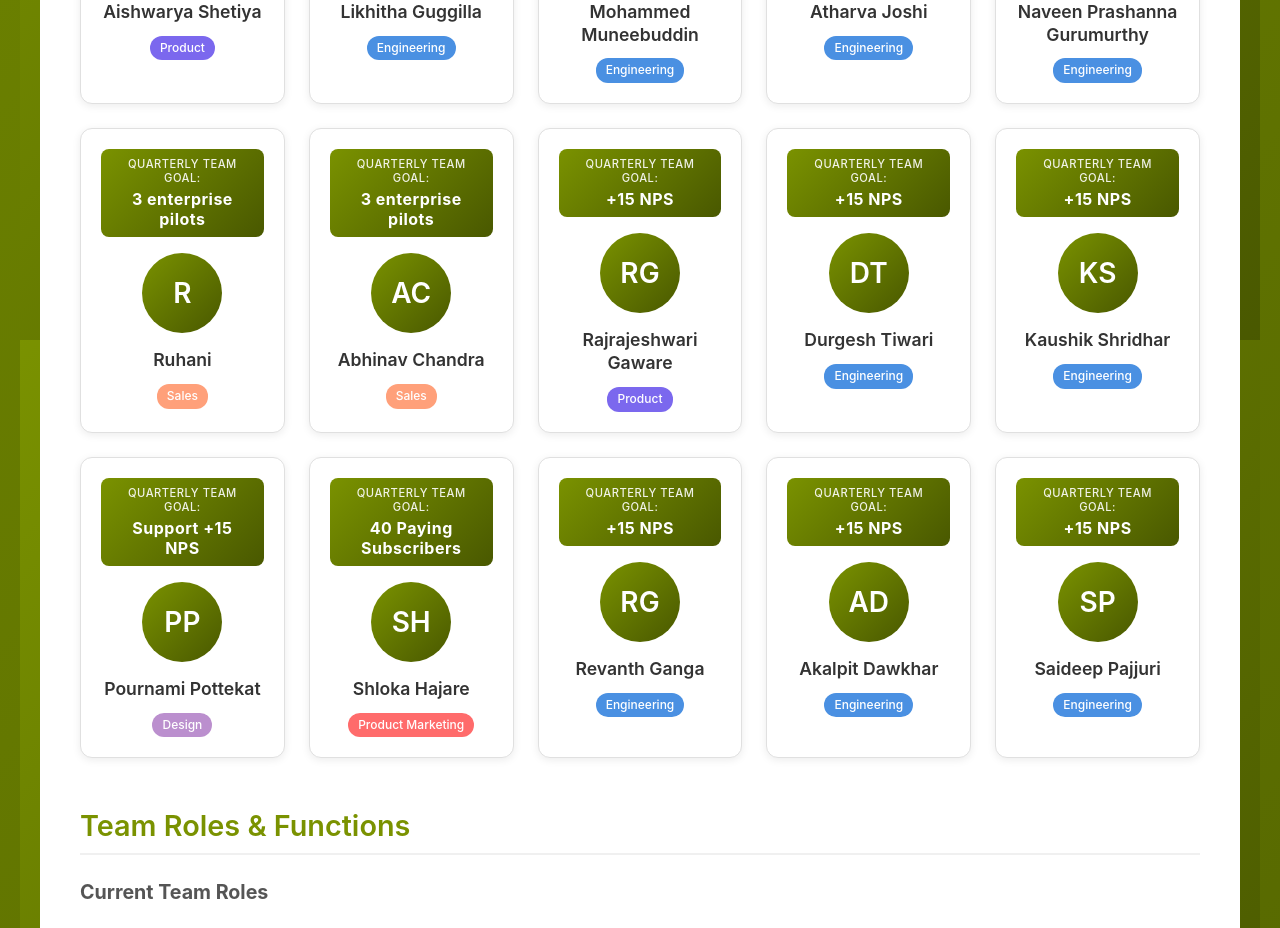
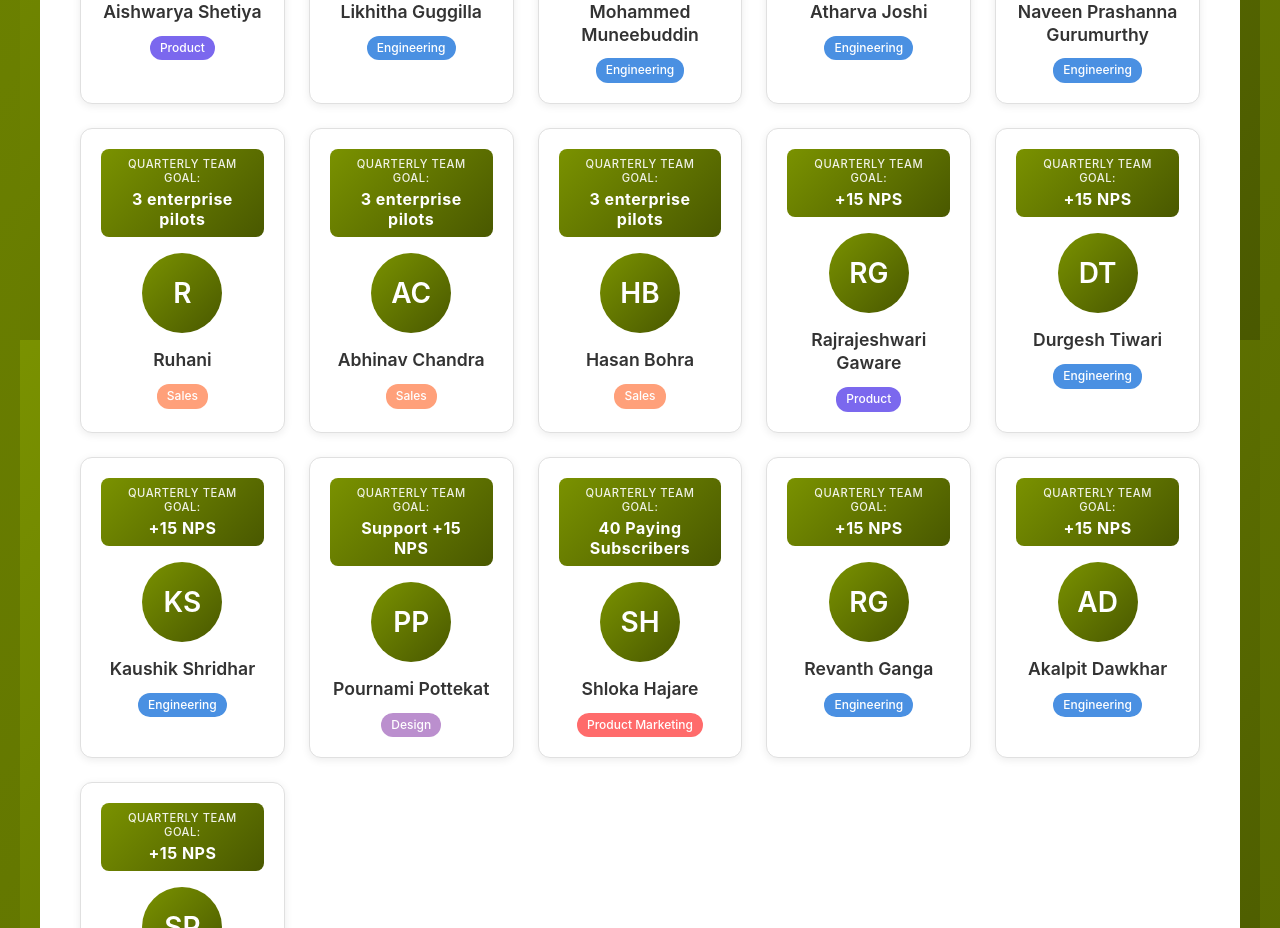
Before and after one commit to AdamKershner/data-room, a React (Vite) app in the folder financial-dashboard/: page /team-execution in a window 1280 px wide. Shown: the part 2080-3008 px from the top of the page. Built offline with nearby package versions, Linux system fonts and the light colour scheme.

Commit message:
Add Hasan Bohra to Sales team

```diff
--- a/financial-dashboard/src/pages/TeamExecution.jsx
+++ b/financial-dashboard/src/pages/TeamExecution.jsx
@@ -2540,6 +2540,99 @@ function TeamExecution() {
           respondentId: "Abhinav",
           submittedAt: "2025-01-31 10:00:00",
           name: "Abhinav Chandra",
+          date: "2025-01-24",
+          hours: 20,
+          description: "Week of Jan 20-24. Closed pilot contract negotiations. Conducted final demos. Followed up with signed pilots. Achieved enterprise pilot milestone."
+        }
+      ],
+      q1Goals: {
+        overview: "Drive B2B revenue through enterprise pilot acquisition",
+        target: "Close 3 enterprise pilots in Q1",
+        weeklyBreakdown: [
+          { week: 1, goal: "Research target companies and create outreach plan", metric: "20+ qualified leads identified, outreach plan ready" },
+          { week: 2, goal: "Week 2 outreach & discovery calls", metric: "5+ emails sent, 2+ responses, 1+ discovery call" },
+          { week: 3, goal: "Week 3 outreach & discovery calls", metric: "5+ emails sent, 2+ responses, 1+ discovery call" },
+          { week: 4, goal: "Week 4 demos & pipeline building", metric: "1+ demo conducted, $50K+ pipeline value" },
+          { week: 5, goal: "Week 5 demos & pipeline building", metric: "1+ demo conducted, $75K+ pipeline value" },
+          { week: 6, goal: "Week 6 demos & pipeline building", metric: "1+ demo conducted, $100K+ pipeline value" },
+          { week: 7, goal: "Week 7 pilot negotiations", metric: "1+ pilot in active negotiations, $150K+ pipeline" },
+          { week: 8, goal: "Week 8 pilot negotiations", metric: "2+ pilots in active negotiations, $200K+ pipeline" },
+          { week: 9, goal: "Week 9 pilot closing", metric: "1+ pilot closed, 2+ pilots in negotiations" },
+          { week: 10, goal: "Week 10 pilot closing", metric: "2+ pilots closed, 1+ pilot in negotiations" },
+          { week: 11, goal: "Week 11 pilot closing", metric: "3 enterprise pilots closed" },
+          { week: 12, goal: "Week 12 follow-up & confirmation", metric: "3 enterprise pilots confirmed" },
+          { week: 13, goal: "Q1 sales review", metric: "3 enterprise pilots achieved" }
+        ],
+        keyMetrics: [
+          "Enterprise pilots closed (target 3)",
+          "Qualified B2B leads generated (target 20+)",
+          "Pipeline value (target $200K+ by week 8)",
+          "Discovery calls scheduled (target 10+)",
+          "Demos conducted (target 6+)",
+          "Pilot contracts closed (target 3)"
+        ]
+      },
+      projects: [
+        {
+          title: "Enterprise Pilot Acquisition",
+          status: "active",
+          startDate: "January 2026",
+          description: "Identify, qualify, and close enterprise pilot contracts to drive B2B revenue growth.",
+          scope: [
+            "Research and identify target enterprise companies for pilot program",
+            "Create outreach sequences and email templates",
+            "Conduct discovery calls with prospects to understand needs",
+            "Schedule and conduct product demos for qualified opportunities",
+            "Negotiate pilot contract terms and pricing",
+            "Close pilot contracts and ensure successful onboarding"
+          ],
+          goals: [
+            "Generate 20+ qualified enterprise leads",
+            "Schedule 10+ discovery calls",
+            "Conduct 6+ product demos",
+            "Close 3 enterprise pilot contracts"
+          ]
+        }
+      ]
+    },
+    {
+      name: "Hasan Bohra",
+      roles: ["Sales"],
+      employmentStatus: "intern",
+      hoursPerWeek: 20,
+      timeLogs: [
+        {
+          submissionId: "Hasan1",
+          respondentId: "Hasan",
+          submittedAt: "2025-01-10 10:00:00",
+          name: "Hasan Bohra",
+          date: "2025-01-03",
+          hours: 20,
+          description: "Week of Dec 30 - Jan 3. Conducted product demos for prospects. Scheduled discovery calls with potential B2B customers. Followed up with demo attendees. Negotiated pilot contracts."
+        },
+        {
+          submissionId: "Hasan2",
+          respondentId: "Hasan",
+          submittedAt: "2025-01-17 10:00:00",
+          name: "Hasan Bohra",
+          date: "2025-01-10",
+          hours: 20,
+          description: "Week of Jan 6-10. Conducted demos for qualified leads. Scheduled discovery calls. Followed up with prospects. Built pipeline for enterprise pilot target."
+        },
+        {
+          submissionId: "Hasan3",
+          respondentId: "Hasan",
+          submittedAt: "2025-01-24 10:00:00",
+          name: "Hasan Bohra",
+          date: "2025-01-17",
+          hours: 20,
+          description: "Week of Jan 13-17. Conducted demos and discovery calls. Negotiated pilot contract terms. Followed up with prospects. Tracked pipeline value toward enterprise pilot goal."
+        },
+        {
+          submissionId: "Hasan4",
+          respondentId: "Hasan",
+          submittedAt: "2025-01-31 10:00:00",
+          name: "Hasan Bohra",
           date: "2025-01-24",
           hours: 20,
           description: "Week of Jan 20-24. Closed pilot contract negotiations. Conducted final demos. Followed up with signed pilots. Achieved enterprise pilot milestone."
```
